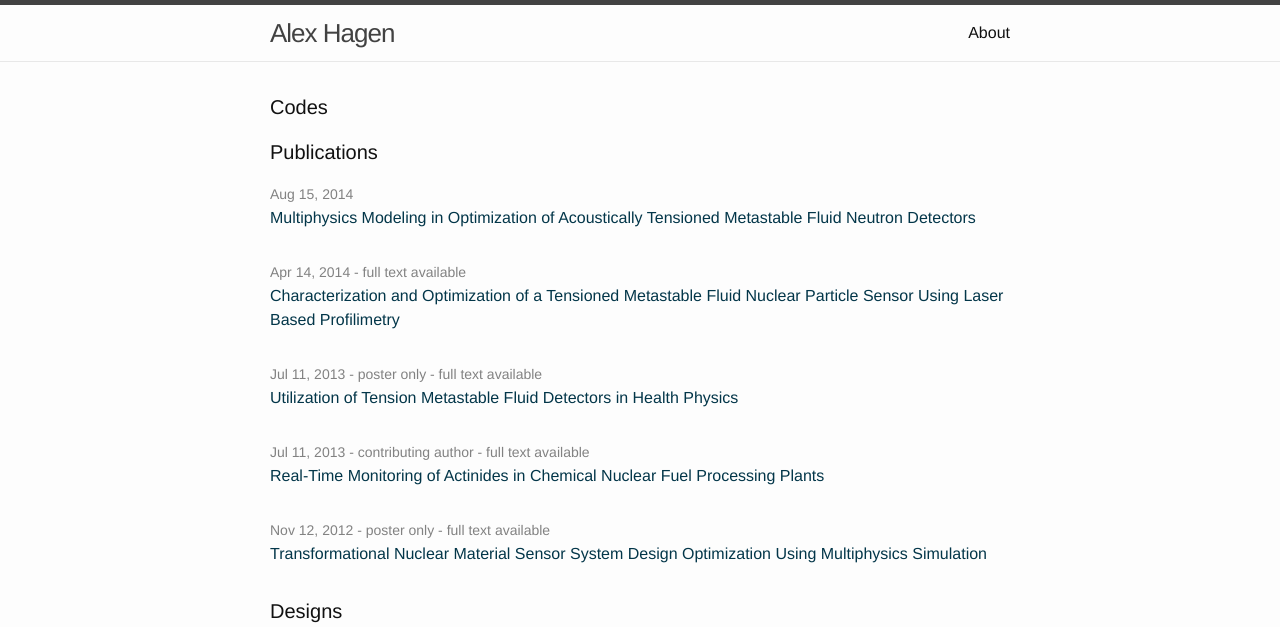
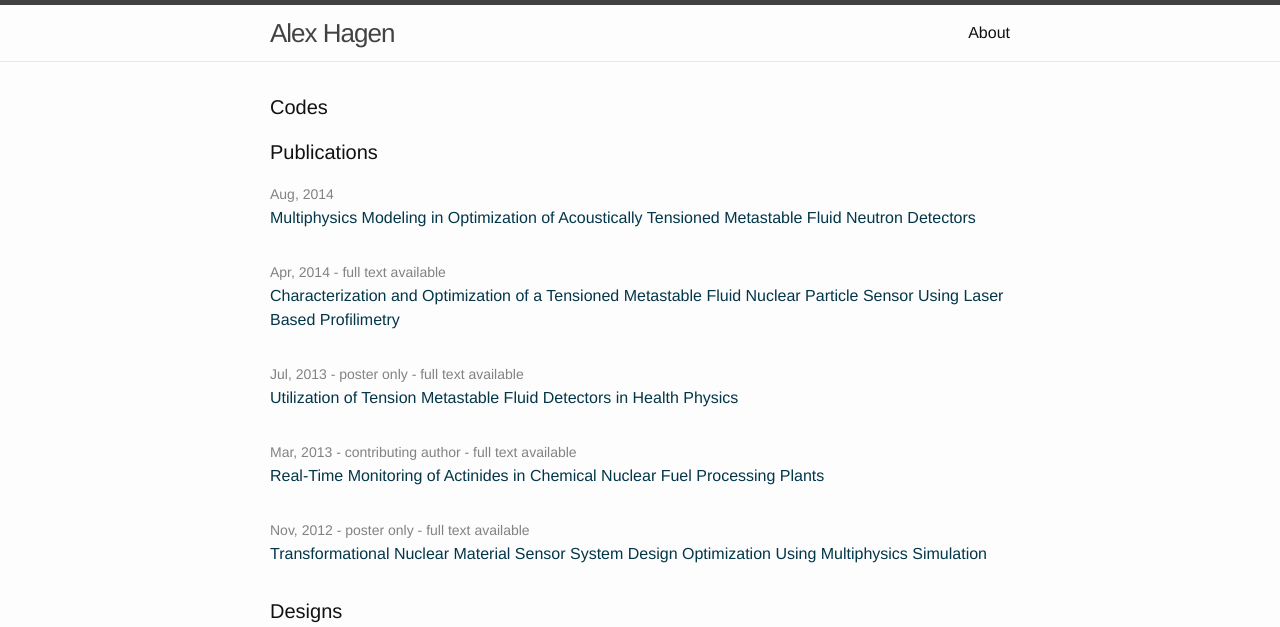
Before and after one commit to alexhagen/alexhagen.github.io, a Jekyll site: the page built from index.html, in a window 1280 px wide. Shown: the top 627 px of the page. Built offline with Jekyll 4.4.1, drawn with Linux system fonts in a browser that asks for light colours.

Commit message:
removing the day form the front page

```diff
--- a/_posts/2013-04-15-real-time-monitoring-of.markdown
+++ b/_posts/2013-04-15-real-time-monitoring-of.markdown
@@ -1,7 +1,7 @@
 ---
 layout: publication
 title:  "Real-Time Monitoring of Actinides in Chemical Nuclear Fuel Processing Plants"
-date:   2013-07-11 12:00:00
+date:   2013-03-15 12:00:00
 categories: publications
 tags:
   - coauthor
--- a/index.html
+++ b/index.html
@@ -12,7 +12,7 @@ layout: default
       {% for post in site.categories.publications %}
         <li>
           <span class="post-meta">
-            {{ post.date | date: "%b %-d, %Y" }}
+            {{ post.date | date: "%b, %Y" }}
             {% if post.tags contains 'coauthor' %} - contributing author{% endif %}
             {% if post.tags contains 'poster' %} - poster only{% endif %}
             {% if post.fulltext %} - full text available{% endif %}
```
